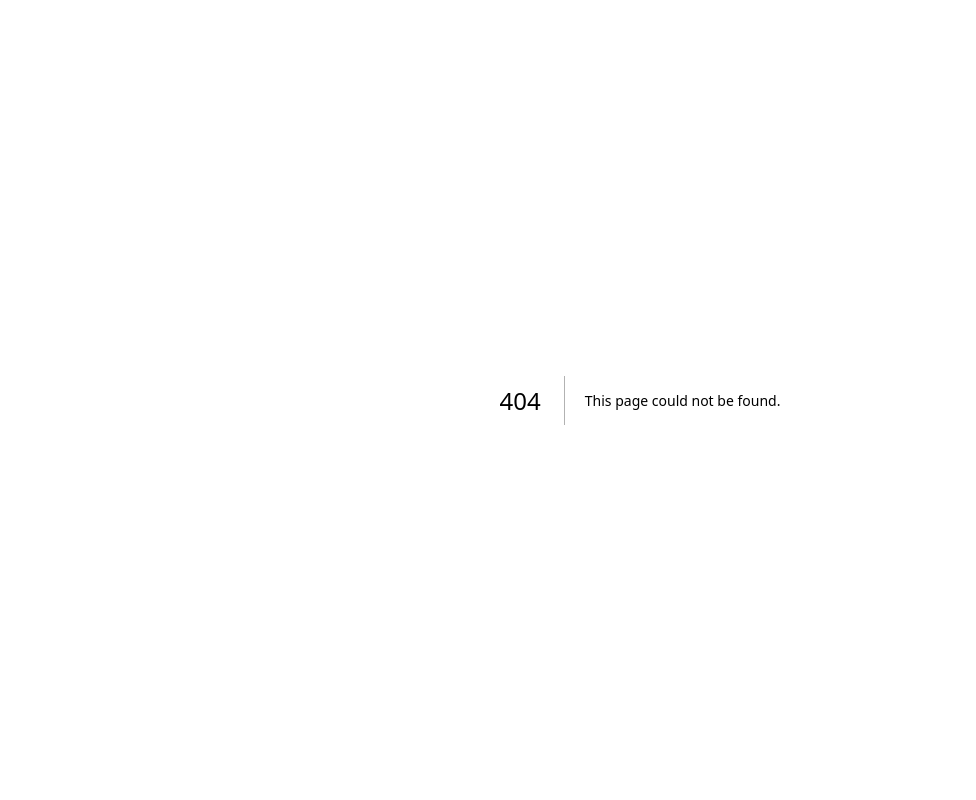
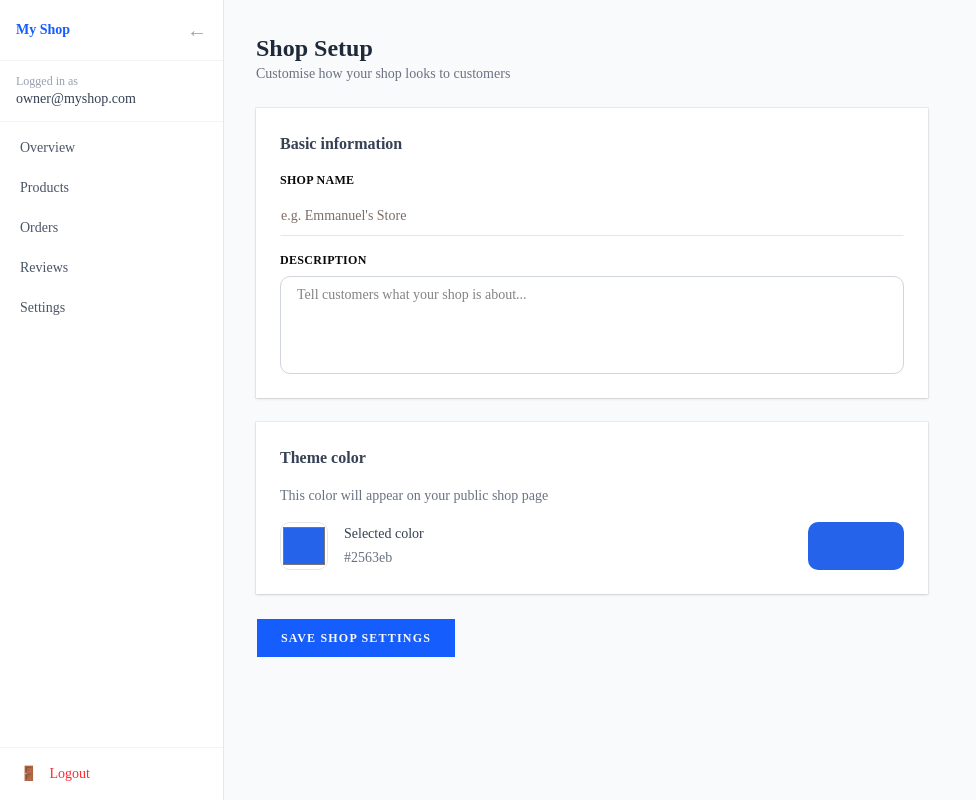
Before and after one commit to Emmanuel00885566/create-your-shop, a Next.js app: page /dashboard/shop in a window 1280 px wide. Before the commit this address had no page. Shown: the whole page, without its empty margins (0-976 px from the left). Built offline with nearby package versions, Linux system fonts and the light colour scheme; sample sign-in values are in the browser's storage.

Commit message:
Phase 2 - shop setup page with live preview

```diff
--- a/app/dashboard/layout.js
+++ b/app/dashboard/layout.js
@@ -11,6 +11,7 @@ const navLinks = [
   { label: 'Products',  href: '/dashboard/products' },
   { label: 'Orders',    href: '/dashboard/orders' },
   { label: 'Reviews',   href: '/dashboard/reviews' },
+    { label: 'Settings',  href: '/dashboard/settings' },
 ]
 
 export default function DashboardLayout({ children }) {
--- /dev/null
+++ b/app/dashboard/shop/page.js
@@ -0,0 +1,107 @@
+'use client'
+
+import { useState } from 'react'
+import { Card } from '@/components/ui/card'
+import { Input } from '@/components/ui/input'
+import { Label } from '@/components/ui/label'
+import { Button } from '@/components/ui/button'
+
+export default function ShopSetupPage() {
+  const [shopName, setShopName] = useState('')
+  const [description, setDescription] = useState('')
+  const [themeColor, setThemeColor] = useState('#2563eb')
+  const [saved, setSaved] = useState(false)
+
+  function handleSubmit(e) {
+    e.preventDefault()
+    setSaved(true)
+    setTimeout(() => setSaved(false), 3000)
+  }
+
+  return (
+    <div className="flex flex-col gap-6 max-w-2xl">
+
+      {/* Header */}
+      <div>
+        <h1 className="text-2xl font-bold text-gray-800">Shop Setup</h1>
+        <p className="text-sm text-gray-500">Customise how your shop looks to customers</p>
+      </div>
+
+      <form onSubmit={handleSubmit} className="flex flex-col gap-6">
+
+        {/* Shop name */}
+        <Card className="p-6 flex flex-col gap-4">
+          <h2 className="text-base font-semibold text-gray-700">Basic information</h2>
+
+          <div className="flex flex-col gap-2">
+            <Label>Shop name</Label>
+            <Input
+              placeholder="e.g. Emmanuel's Store"
+              value={shopName}
+              onChange={(e) => setShopName(e.target.value)}
+            />
+          </div>
+
+          <div className="flex flex-col gap-2">
+            <Label>Description</Label>
+            <textarea
+              placeholder="Tell customers what your shop is about..."
+              value={description}
+              onChange={(e) => setDescription(e.target.value)}
+              rows={4}
+              className="border border-gray-300 rounded-lg px-4 py-2 text-sm focus:outline-none focus:ring-2 focus:ring-blue-500 resize-none"
+            />
+          </div>
+        </Card>
+
+        {/* Theme color */}
+        <Card className="p-6 flex flex-col gap-4">
+          <h2 className="text-base font-semibold text-gray-700">Theme color</h2>
+          <p className="text-sm text-gray-500">This color will appear on your public shop page</p>
+
+          <div className="flex items-center gap-4">
+            <input
+              type="color"
+              value={themeColor}
+              onChange={(e) => setThemeColor(e.target.value)}
+              className="w-12 h-12 rounded-lg cursor-pointer border border-gray-200"
+            />
+            <div className="flex flex-col gap-1">
+              <p className="text-sm font-medium text-gray-700">Selected color</p>
+              <p className="text-sm text-gray-500">{themeColor}</p>
+            </div>
+            <div
+              className="ml-auto w-24 h-12 rounded-lg"
+              style={{ backgroundColor: themeColor }}
+            />
+          </div>
+        </Card>
+
+        {/* Preview */}
+        {shopName && (
+          <Card className="p-6 flex flex-col gap-3">
+            <h2 className="text-base font-semibold text-gray-700">Preview</h2>
+            <div
+              className="rounded-lg p-4 text-white"
+              style={{ backgroundColor: themeColor }}
+            >
+              <p className="font-bold text-lg">{shopName}</p>
+              <p className="text-sm opacity-80">{description || 'No description yet'}</p>
+            </div>
+          </Card>
+        )}
+
+        {/* Save button */}
+        <div className="flex items-center gap-4">
+          <Button type="submit" className="bg-blue-600 hover:bg-blue-700">
+            Save shop settings
+          </Button>
+          {saved && (
+            <p className="text-green-600 text-sm font-medium">✅ Saved successfully!</p>
+          )}
+        </div>
+
+      </form>
+    </div>
+  )
+}
```
